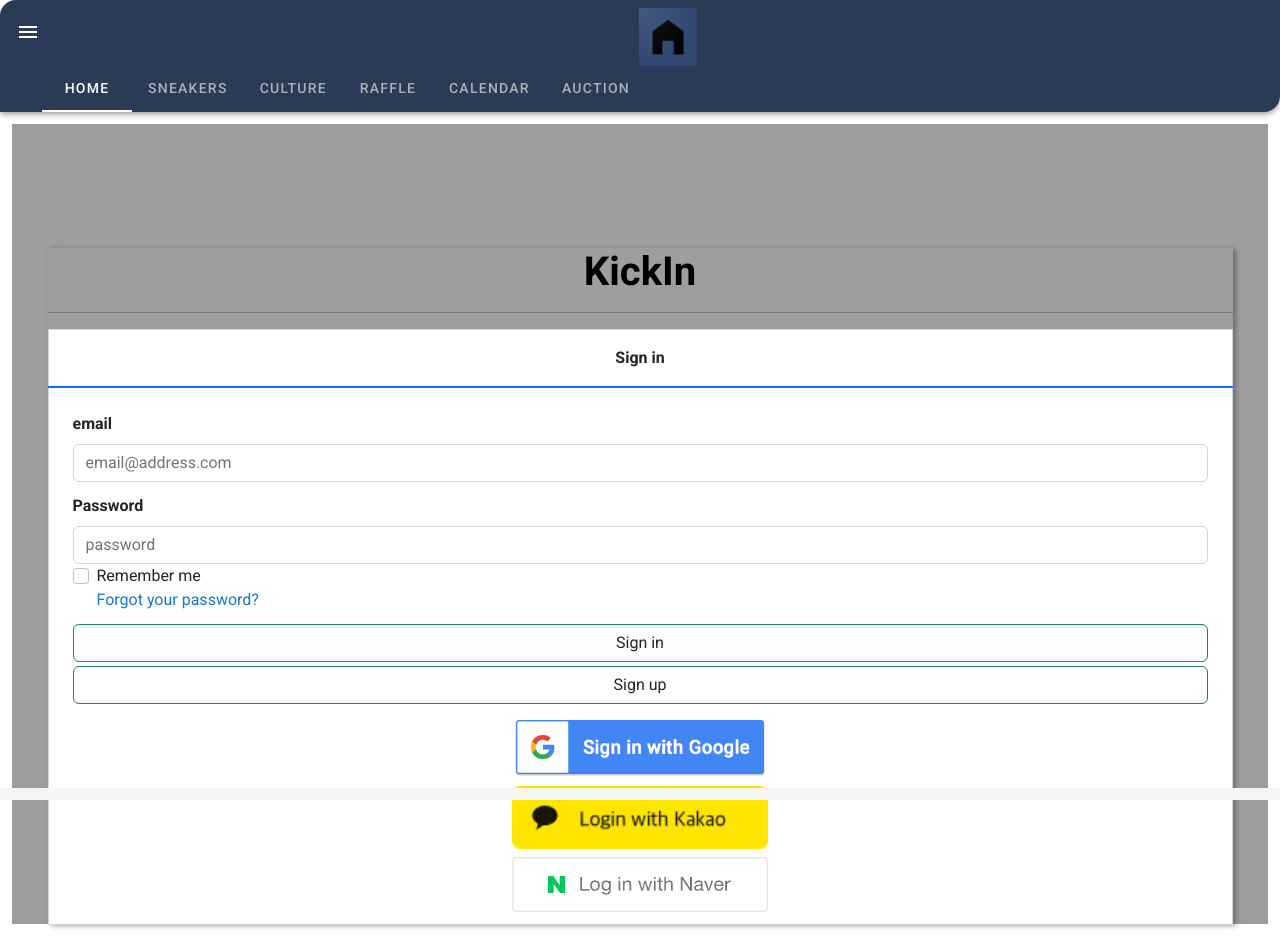
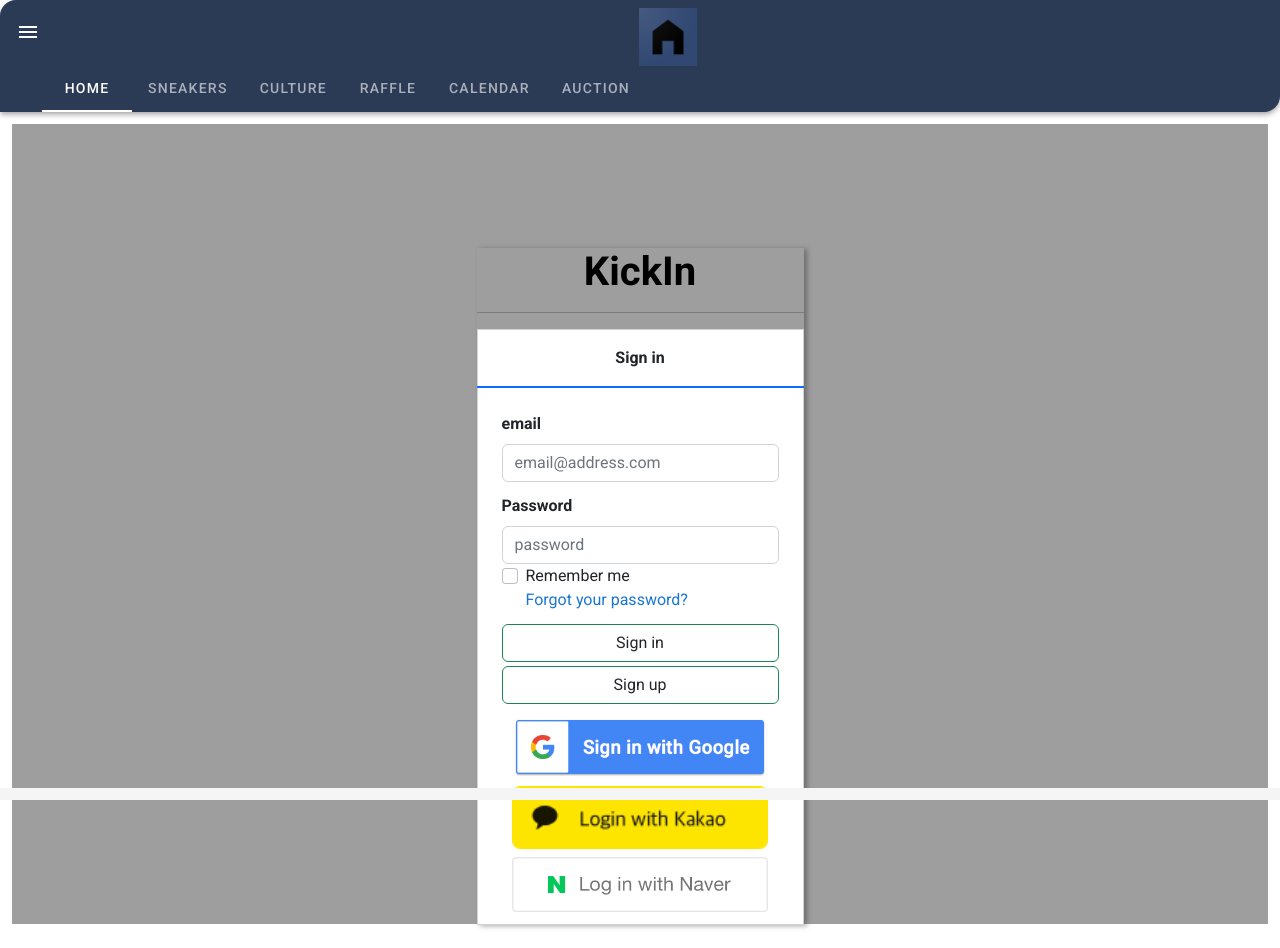
Before and after one commit to eclipse-addict/culturesupply-web, a Vue app: page /login/1 in a window 1280 px wide. Built offline with nearby package versions, Linux system fonts and the light colour scheme.

Commit message:
로그인 뷰, 회원가입 완료 페이지 배경 변경

```diff
--- a/src/components/user/LoginForm.vue
+++ b/src/components/user/LoginForm.vue
@@ -1,6 +1,6 @@
 <template>
 <div>
-    <div class="container w-80 p-0" style="box-shadow: #24212163 3px 1px 5px;">
+    <div class="container  p-0" style="box-shadow: #24212163 3px 1px 5px; width: 327px;">
       <div v-show="isFailed" class="text-white alert w-100 text-start" style="background-color: #e91300;" role="alert">
         Invalid Login or password
       </div>
--- a/src/components/user/RegistrationConfirm.vue
+++ b/src/components/user/RegistrationConfirm.vue
@@ -31,9 +31,9 @@
 
 <style scoped>
 #main-body {
-  background-image: url('https://cdn.pocket-lint.com/r/s/1201x/assets/images/162179-tv-news-feature-rick-and-morty-season-6-release-date-trailer-and-how-to-watch-image1-kbmgzwpsy5.jpg');
+  background-image: url('http://localhost:8000/media/images/confirmpagebackground.jpg');
   background-repeat : no-repeat;
-  background-size : cover;
+  background-size : contain;
 }
 .material-symbols-outlined {
 
--- a/src/views/user/LoginView.vue
+++ b/src/views/user/LoginView.vue
@@ -21,7 +21,7 @@
 <style scoped>
 
 .back {
-  background-image: url('http://localhost:8000/media/images/Air-Jordan-3-Seoul-3-808x455.jpg');
+  background-image: url('http://localhost:8000/media/images/abstract-luxury-plain-blur-grey-black-gradient-used-as-background-studio-wall-display-your-products_1258-63641.jpg.webp');
           height: 100vh;
         width: 100vw;
               background-repeat : no-repeat;
```
